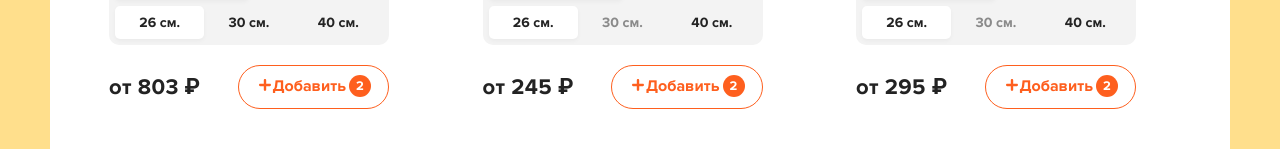
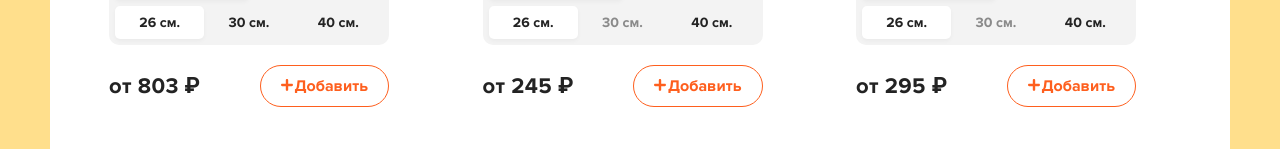
Before and after one commit to sazonovOleg/reactPizzaApp, a React (Create React App) app: page / in a window 1280 px wide. Shown: the part 651-800 px from the top of the page. Built offline with nearby package versions, Linux system fonts and the light colour scheme; data requests are answered from the project's data file.

Commit message:
урок 9 закончен, осталась корзина

```diff
--- a/src/components/Button.jsx
+++ b/src/components/Button.jsx
@@ -1,13 +1,14 @@
 import React from "react"
 import classNames from "classnames";
 
-export default function Button({ onClick,className,outline, children }) {
+export default function Button({ onClick,className,outline, children, add }) {
     return (
         <button
             onClick = {onClick}
             className={classNames('button', className,
             {
                 'button--outline': outline,
+                'button--add': add
             })}>
             {children}
         </button>
--- a/src/components/PizzaBlock/index.jsx
+++ b/src/components/PizzaBlock/index.jsx
@@ -1,7 +1,11 @@
 import React from 'react';
+import PropTypes from 'prop-types';
 import classNames from 'classnames';
+import {Button} from "../index";
 
-export default function Index({name, imageUrl, price, types, sizes}) {
+//1.16
+
+export default function PizzaBlock({id, name, imageUrl, price, types, sizes, onClickAddPizza, addedCount}) {
     const availabelTypes = ['тонкое', 'традиционное'];
     const availabelSizes = [26,30,40];
     const [activeType, setActiveType] = React.useState(types[0]);
@@ -13,6 +17,17 @@ export default function Index({name, imageUrl, price, types, sizes}) {
     const onSelectSize = (index) => {
         setActiveSize(index)
     }
+    const onAddPizza = () => {
+        const obj = {
+            id,
+            name,
+            imageUrl,
+            price,
+            size: activeSize,
+            type: availabelTypes[activeType],
+        }
+        onClickAddPizza(obj)
+    };
 
     return (
         <div className="pizza-block">
@@ -48,7 +63,7 @@ export default function Index({name, imageUrl, price, types, sizes}) {
             </div>
             <div className="pizza-block__bottom">
                 <div className="pizza-block__price">от {price} ₽</div>
-                <div className="button button--outline button--add">
+                <Button onClick={onAddPizza} add outline>
                     <svg
                         width="12"
                         height="12"
@@ -62,9 +77,26 @@ export default function Index({name, imageUrl, price, types, sizes}) {
                         />
                     </svg>
                     <span>Добавить</span>
-                    <i>2</i>
-                </div>
+                    {addedCount && <i>{addedCount}</i>}
+                </Button>
             </div>
         </div>
     );
-}
+};
+
+PizzaBlock.propTypes = {
+    name: PropTypes.string,
+    imageUrl: PropTypes.string,
+    price: PropTypes.number,
+    types: PropTypes.arrayOf(PropTypes.number),
+    sizes: PropTypes.arrayOf(PropTypes.number),
+    onClickAddPizza: PropTypes.func,
+    addedCount: PropTypes.number,
+};
+
+PizzaBlock.defaultProps = {
+    name: '---',
+    price: 0,
+    types: [],
+    sizes: [],
+};
--- a/src/components/pages/Home.jsx
+++ b/src/components/pages/Home.jsx
@@ -5,6 +5,7 @@ import {Categories, SortPopup, PizzaBlock, PizzaLoadingBlock} from "../";
 
 import {setCategory, setSortBy} from '../../redux/actions/filters';
 import {fetchPizzas} from "../../redux/actions/pizzas";
+import {addPizzaToCart} from "../../redux/actions/cart";
 
 const categoryNames = ['Мясные', 'Вегетарианские', 'Гриль', 'Острые', 'Закрытые'];
 const sortItems = [
@@ -15,6 +16,7 @@ const sortItems = [
 export default function Home() {
     const dispatch = useDispatch();
     const items = useSelector(({pizzas}) => pizzas.items);
+    const cartItems = useSelector(({cart}) => cart.items);
     const isLoaded = useSelector(({pizzas}) => pizzas.isLoaded);
     const { category, sortBy } = useSelector(({filters}) => filters);
 
@@ -29,6 +31,13 @@ export default function Home() {
     const onSelectSortType = React.useCallback((type) => {
         dispatch(setSortBy(type));
     },[]);
+
+    const handleAddPizzaToCart = (obj) => {
+        dispatch({
+            type: 'ADD_PIZZA_CART',
+            payload: obj
+        })
+    }
 
     return (
         <div className="container">
@@ -46,7 +55,14 @@ export default function Home() {
             <div className="content__items">
                 {
                     isLoaded
-                        ? items.map((obj) => (<PizzaBlock key={obj.id}{...obj} />))
+                        ? items.map((obj) => (
+                            <PizzaBlock
+                            onClickAddPizza={handleAddPizzaToCart}
+                            key={obj.id}
+                            addedCount={cartItems[obj.id] && cartItems[obj.id].length}
+                            {...obj}
+                        />
+                        ))
                         : Array(10).fill(0).map((_,index) => <PizzaLoadingBlock key={index}/>)
                 }
             </div>
--- a/src/redux/reducers/cart.js
+++ b/src/redux/reducers/cart.js
@@ -4,20 +4,27 @@ const initialState = {
     totalCount: 0,
 };
 
-
-//добавление пицц 55.04
+//добавление пицц 1.49
 const cart = (state = initialState, action) => {
     switch (action.type) {
-        case 'ADD_PIZZA_CART':
+        case 'ADD_PIZZA_CART': {
+            const newItems = {
+                ...state.items,
+                [action.payload.id]: !state.items[action.payload.id]
+                    ? [action.payload]
+                    : [...state.items[action.payload.id], action.payload],
+            };
+
+            const allPizzas = [].concat.apply([],Object.values(newItems));
+            const totalPrice = allPizzas.reduce((sum,obj) => obj.price + sum, 0);
+
             return {
                 ...state,
-                items: {
-                    [action.payload.id]: [
-                        ...state.items[action.payload.id],
-                        action.payload
-                    ]
-                }
+                items: newItems,
+                totalCount: allPizzas.length,
+                totalPrice,
             };
+        }
 
         default:
             return state;
```
